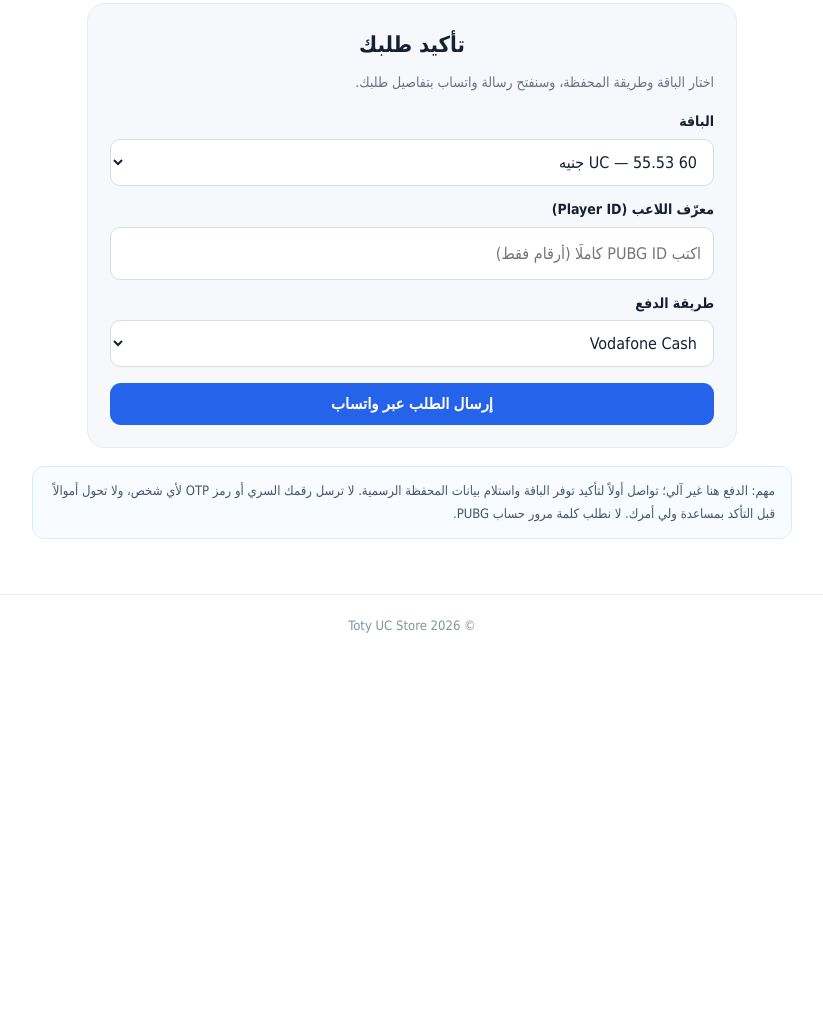
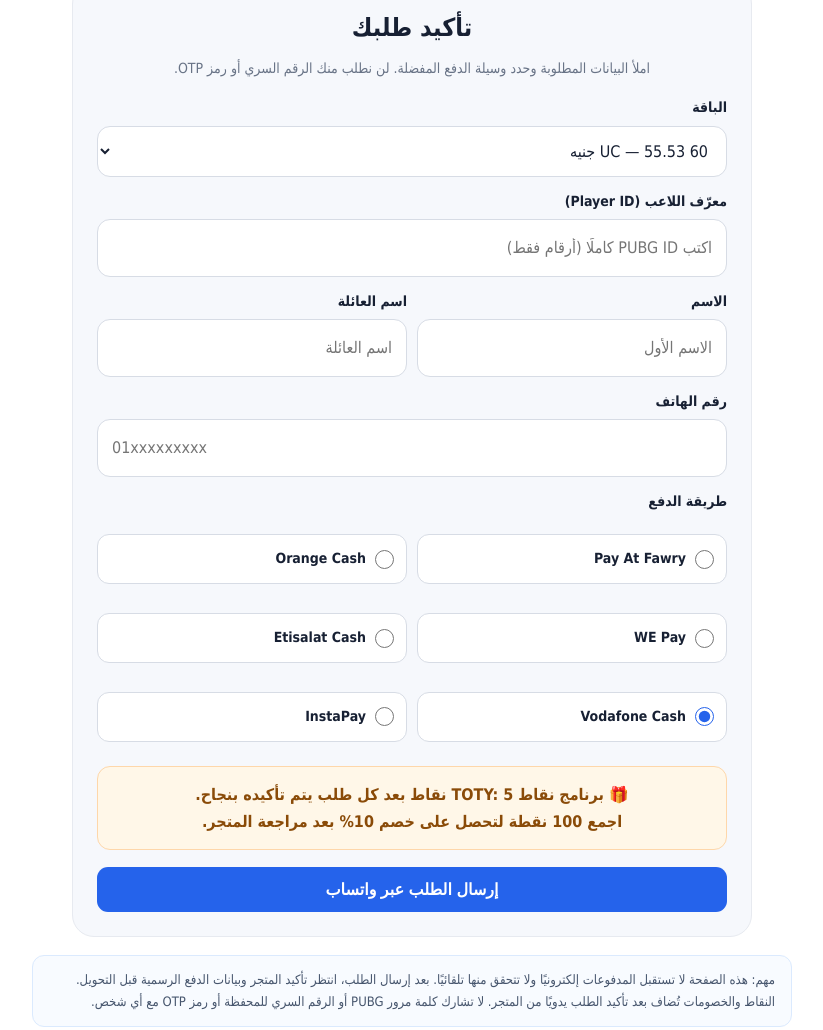
Before and after one commit to totysemd-alt/TOTY-UC, a plain HTML site: page index.html in a window 1280 px wide. Shown: the part 1872-2902 px from the top of the page, without its empty margins (228-1051 px from the left). Before the commit the page ends 2529 px from the top, so only its background shows below. Drawn offline with Linux system fonts and the light colour scheme.

Commit message:
Improve checkout form and add loyalty rewards display

```diff
--- a/index.html
+++ b/index.html
@@ -13,12 +13,6 @@
 <meta name="description" content="Toty UC Store متجر شحن PUBG Mobile Global في مصر. تعرّف على باقات UC والأسعار وطريقة إرسال طلب الشحن عبر واتساب.">
 <meta name="robots" content="index, follow">
 <link rel="canonical" href="https://totysemd-alt.github.io/TOTY-UC/">
-<meta property="og:type" content="website">
-<meta property="og:locale" content="ar_EG">
-<meta property="og:site_name" content="Toty UC Store">
-<meta property="og:title" content="Toty UC Store | متجر شحن PUBG Mobile UC في مصر">
-<meta property="og:description" content="شاهد باقات PUBG Mobile Global UC والأسعار وطريقة الطلب من متجر Toty UC Store.">
-<meta property="og:url" content="https://totysemd-alt.github.io/TOTY-UC/">
 <style>
 :root{--ink:#172033;--muted:#687386;--line:#e7eaf0;--blue:#2563eb;--soft:#f6f8fc}
 *{box-sizing:border-box}body{margin:0;background:#fff;color:var(--ink);font-family:Tahoma,Arial,sans-serif;line-height:1.7}
@@ -30,21 +24,24 @@ h1{font-size:clamp(30px,6vw,48px);line-height:1.25;margin:15px 0 8px}.intro{colo
 .section{padding:18px 0 55px}.section h2{text-align:center;font-size:26px;margin:0}.sub{text-align:center;color:var(--muted);margin:4px 0 25px}
 .grid{display:grid;grid-template-columns:repeat(auto-fit,minmax(220px,1fr));gap:16px}.card{border:1px solid var(--line);border-radius:18px;padding:20px;background:#fff;box-shadow:0 7px 24px #1720330a;text-align:center}
 .uc{font-size:30px}.card h3{font-size:18px;margin:7px 0}.qty{color:var(--muted);font-size:14px}.price{font-size:25px;font-weight:900;color:var(--blue);margin:10px 0 14px}
-.btn{width:100%;border:0;border-radius:11px;padding:12px 16px;background:var(--blue);color:#fff;font-weight:bold;font-size:15px;cursor:pointer}.btn:hover{background:#1d4ed8}
-.order{margin:28px auto 0;max-width:650px;border:1px solid var(--line);border-radius:18px;padding:22px;background:var(--soft)}.order h2{margin:0 0 8px;font-size:22px}.order p{color:var(--muted);font-size:14px;margin:0 0 15px}
-label{display:block;font-weight:bold;font-size:14px;margin:12px 0 5px}select,input{width:100%;padding:12px;border:1px solid #d7dce5;border-radius:10px;background:#fff;color:var(--ink);font:inherit}
+.btn{width:100%;border:0;border-radius:11px;padding:13px 16px;background:var(--blue);color:#fff;font-weight:bold;font-size:16px;cursor:pointer}.btn:hover{background:#1d4ed8}
+.order{margin:28px auto 0;max-width:680px;border:1px solid var(--line);border-radius:22px;padding:24px;background:var(--soft)}.order h2{margin:0 0 8px;font-size:25px;text-align:center}.order>p{color:var(--muted);font-size:14px;margin:0 0 15px;text-align:center}
+label{display:block;font-weight:bold;font-size:14px;margin:13px 0 6px}select,input{width:100%;padding:14px;border:1px solid #d7dce5;border-radius:13px;background:#fff;color:var(--ink);font:inherit;font-size:16px}
+.fields{display:grid;grid-template-columns:1fr 1fr;gap:10px}.wallets{display:grid;grid-template-columns:repeat(2,minmax(0,1fr));gap:10px;margin-top:8px}
+.wallet{display:flex;align-items:center;gap:9px;background:#fff;border:1px solid #d7dce5;border-radius:12px;padding:12px;font-weight:700;cursor:pointer}.wallet input{width:19px;height:19px;accent-color:var(--blue);padding:0;margin:0}
+.reward{margin:18px auto 0;padding:14px 16px;border-radius:13px;background:#fff7e8;border:1px solid #fed7aa;color:#8a4b08;text-align:center;font-weight:bold}
 .notice{margin:18px auto 0;max-width:760px;padding:13px 16px;border:1px solid #dbeafe;background:#f8fbff;border-radius:12px;color:#46556d;font-size:13px}
 footer{border-top:1px solid var(--line);padding:20px 0;text-align:center;color:#8791a1;font-size:13px}
-@media(max-width:520px){.nav{height:62px}.tag{font-size:11px}.hero{padding-top:30px}.card{padding:17px}.banner img{border-radius:12px}}
+@media(max-width:520px){.nav{height:62px}.tag{font-size:11px}.hero{padding-top:30px}.card{padding:17px}.banner img{border-radius:12px}.fields{grid-template-columns:1fr}.wallets{grid-template-columns:1fr}.order{padding:18px}}
 </style>
 </head>
 <body>
 <header class="top"><div class="wrap nav"><div class="logo">Toty UC Store</div><div class="tag">متجر شحن PUBG Mobile Global</div></div></header>
 <main>
 <section class="banner wrap"><img src="./file_00000000f65c81f4b5b988c9bb924c08.png" alt="إعلان متجر Toty UC Store لشحن PUBG Mobile"><p class="banner-note">الأسعار المعتمدة وتفاصيل الطلب موجودة في قسم الباقات أدناه.</p></section>
-<section class="hero wrap"><span class="pill">شحن شدات PUBG Mobile Global</span><h1>اختار باقتك <span style="color:#2563eb">وادفع بمحفظتك</span></h1><p class="intro">كل الباقات وأسعارها واضحة قدامك. اختار عدد الشدات وطريقة الدفع، وبعدها ابعت طلبك للتأكيد عبر واتساب.</p></section>
+<section class="hero wrap"><span class="pill">شحن شدات PUBG Mobile Global</span><h1>اختار باقتك <span style="color:#2563eb">وادفع بسهولة</span></h1><p class="intro">اختار عدد الشدات واملأ بيانات الطلب وحدد وسيلة الدفع، وبعدها ابعت طلبك للتأكيد عبر واتساب.</p></section>
 <section class="section wrap">
-<h2>باقات UC</h2><p class="sub">خصم 10% على جميع الباقات — الأسعار بالجنيه المصري بعد الخصم</p>
+<h2>باقات UC</h2><p class="sub">الأسعار بالجنيه المصري</p>
 <div class="grid">
 <article class="card"><div class="uc">🪙</div><h3>PUBG Mobile Global</h3><div class="qty">60 UC</div><div class="price">55.53 ج.م</div><button class="btn" onclick="choose(0)">اطلب الباقة</button></article>
 <article class="card"><div class="uc">🪙</div><h3>PUBG Mobile Global</h3><div class="qty">325 UC</div><div class="price">279.91 ج.م</div><button class="btn" onclick="choose(1)">اطلب الباقة</button></article>
@@ -53,18 +50,44 @@ footer{border-top:1px solid var(--line);padding:20px 0;text-align:center;color:#
 <article class="card"><div class="uc">🪙</div><h3>PUBG Mobile Global</h3><div class="qty">3850 UC</div><div class="price">2,834.77 ج.م</div><button class="btn" onclick="choose(4)">اطلب الباقة</button></article>
 <article class="card"><div class="uc">🪙</div><h3>PUBG Mobile Global</h3><div class="qty">8100 UC</div><div class="price">5,670.10 ج.م</div><button class="btn" onclick="choose(5)">اطلب الباقة</button></article>
 </div>
-<div class="order" id="order"><h2>تأكيد طلبك</h2><p>اختار الباقة وطريقة المحفظة، وسنفتح رسالة واتساب بتفاصيل طلبك.</p>
+<div class="order" id="order">
+<h2>تأكيد طلبك</h2><p>املأ البيانات المطلوبة وحدد وسيلة الدفع المفضلة. لن نطلب منك الرقم السري أو رمز OTP.</p>
 <label for="package">الباقة</label><select id="package"><option value="0">60 UC — 55.53 جنيه</option><option value="1">325 UC — 279.91 جنيه</option><option value="2">660 UC — 560.39 جنيه</option><option value="3">1800 UC — 1,523.75 جنيه</option><option value="4">3850 UC — 2,834.77 جنيه</option><option value="5">8100 UC — 5,670.10 جنيه</option></select>
-<label for="playerId">معرّف اللاعب (Player ID)</label><input id="playerId" type="text" inputmode="numeric" placeholder="اكتب PUBG ID كاملًا (أرقام فقط)" minlength="6" maxlength="20" pattern="[0-9]{6,20}" required>
-<label for="wallet">طريقة الدفع</label><select id="wallet"><option>Vodafone Cash</option><option>e& Cash</option><option>InstaPay</option><option>محفظة أخرى</option></select>
-<button class="btn" style="margin-top:16px" onclick="sendOrder()">إرسال الطلب عبر واتساب</button></div>
-<div class="notice">مهم: الدفع هنا غير آلي؛ تواصل أولاً لتأكيد توفر الباقة واستلام بيانات المحفظة الرسمية. لا ترسل رقمك السري أو رمز OTP لأي شخص، ولا تحول أموالاً قبل التأكد بمساعدة ولي أمرك. لا نطلب كلمة مرور حساب PUBG.</div>
+<label for="playerId">معرّف اللاعب (Player ID)</label><input id="playerId" type="text" inputmode="numeric" placeholder="اكتب PUBG ID كاملًا (أرقام فقط)" minlength="6" maxlength="20" autocomplete="off">
+<div class="fields"><div><label for="firstName">الاسم</label><input id="firstName" type="text" maxlength="40" placeholder="الاسم الأول" autocomplete="given-name"></div><div><label for="lastName">اسم العائلة</label><input id="lastName" type="text" maxlength="40" placeholder="اسم العائلة" autocomplete="family-name"></div></div>
+<label for="phone">رقم الهاتف</label><input id="phone" type="tel" inputmode="numeric" maxlength="11" placeholder="01xxxxxxxxx" autocomplete="tel">
+<label>طريقة الدفع</label>
+<div class="wallets">
+<label class="wallet"><input type="radio" name="wallet" value="Pay At Fawry"> Pay At Fawry</label>
+<label class="wallet"><input type="radio" name="wallet" value="Orange Cash"> Orange Cash</label>
+<label class="wallet"><input type="radio" name="wallet" value="WE Pay"> WE Pay</label>
+<label class="wallet"><input type="radio" name="wallet" value="Etisalat Cash"> Etisalat Cash</label>
+<label class="wallet"><input type="radio" name="wallet" value="Vodafone Cash" checked> Vodafone Cash</label>
+<label class="wallet"><input type="radio" name="wallet" value="InstaPay"> InstaPay</label>
+</div>
+<div class="reward">🎁 برنامج نقاط TOTY: 5 نقاط بعد كل طلب يتم تأكيده بنجاح.<br>اجمع 100 نقطة لتحصل على خصم 10% بعد مراجعة المتجر.</div>
+<button class="btn" style="margin-top:17px" onclick="sendOrder()">إرسال الطلب عبر واتساب</button>
+</div>
+<div class="notice">مهم: هذه الصفحة لا تستقبل المدفوعات إلكترونيًا ولا تتحقق منها تلقائيًا. بعد إرسال الطلب، انتظر تأكيد المتجر وبيانات الدفع الرسمية قبل التحويل. النقاط والخصومات تُضاف بعد تأكيد الطلب يدويًا من المتجر. لا تشارك كلمة مرور PUBG أو الرقم السري للمحفظة أو رمز OTP مع أي شخص.</div>
 </section></main>
 <footer><div class="wrap">© <span id="year"></span> Toty UC Store</div></footer>
 <script>
 const packages=[["60 UC","55.53"],["325 UC","279.91"],["660 UC","560.39"],["1800 UC","1523.75"],["3850 UC","2834.77"],["8100 UC","5670.10"]];
 function choose(i){document.getElementById("package").value=String(i);document.getElementById("order").scrollIntoView({behavior:"smooth",block:"center"});}
-function sendOrder(){const p=packages[Number(document.getElementById("package").value)];const w=document.getElementById("wallet").value;const playerId=document.getElementById("playerId").value.trim();if(!/^\d{6,20}$/.test(playerId)){alert("من فضلك اكتب PUBG ID صحيحًا من 6 إلى 20 رقمًا، بدون مسافات أو حروف.");document.getElementById("playerId").focus();return;}const msg="مرحباً، أريد طلب باقة PUBG Mobile Global "+p[0]+" بسعر "+p[1]+" جنيه. PUBG ID: "+playerId+". طريقة الدفع: "+w+". برجاء تأكيد الطلب وبيانات الدفع الرسمية.";window.open("https://wa.me/201096073165?text="+encodeURIComponent(msg),"_blank","noopener");}
+function sendOrder(){
+ const p=packages[Number(document.getElementById("package").value)];
+ const playerId=document.getElementById("playerId").value.trim();
+ const first=document.getElementById("firstName").value.trim();
+ const last=document.getElementById("lastName").value.trim();
+ const phone=document.getElementById("phone").value.trim();
+ const wallet=document.querySelector('input[name="wallet"]:checked')?.value;
+ if(!/^\d{6,20}$/.test(playerId)){alert("من فضلك اكتب PUBG ID صحيحًا من 6 إلى 20 رقمًا.");document.getElementById("playerId").focus();return;}
+ if(!first||!last){alert("من فضلك اكتب الاسم واسم العائلة.");return;}
+ if(!/^01[0125]\d{8}$/.test(phone)){alert("من فضلك اكتب رقم هاتف مصري صحيحًا مكوّنًا من 11 رقمًا.");document.getElementById("phone").focus();return;}
+ const msg="مرحباً TOTY UC STORE، أريد طلب باقة PUBG Mobile Global "+p[0]+" بسعر "+p[1]+" جنيه. PUBG ID: "+playerId+". الاسم: "+first+" "+last+". رقم الهاتف: "+phone+". طريقة الدفع المفضلة: "+wallet+". برجاء تأكيد الطلب وإرسال تعليمات الدفع الرسمية.";
+ window.open("https://wa.me/201096073165?text="+encodeURIComponent(msg),"_blank","noopener");
+}
 document.getElementById("year").textContent=new Date().getFullYear();
 if("serviceWorker" in navigator){window.addEventListener("load",()=>navigator.serviceWorker.register("./service-worker.js").catch(console.error));}
-</script></body></html>
+</script>
+</body></html>
```
